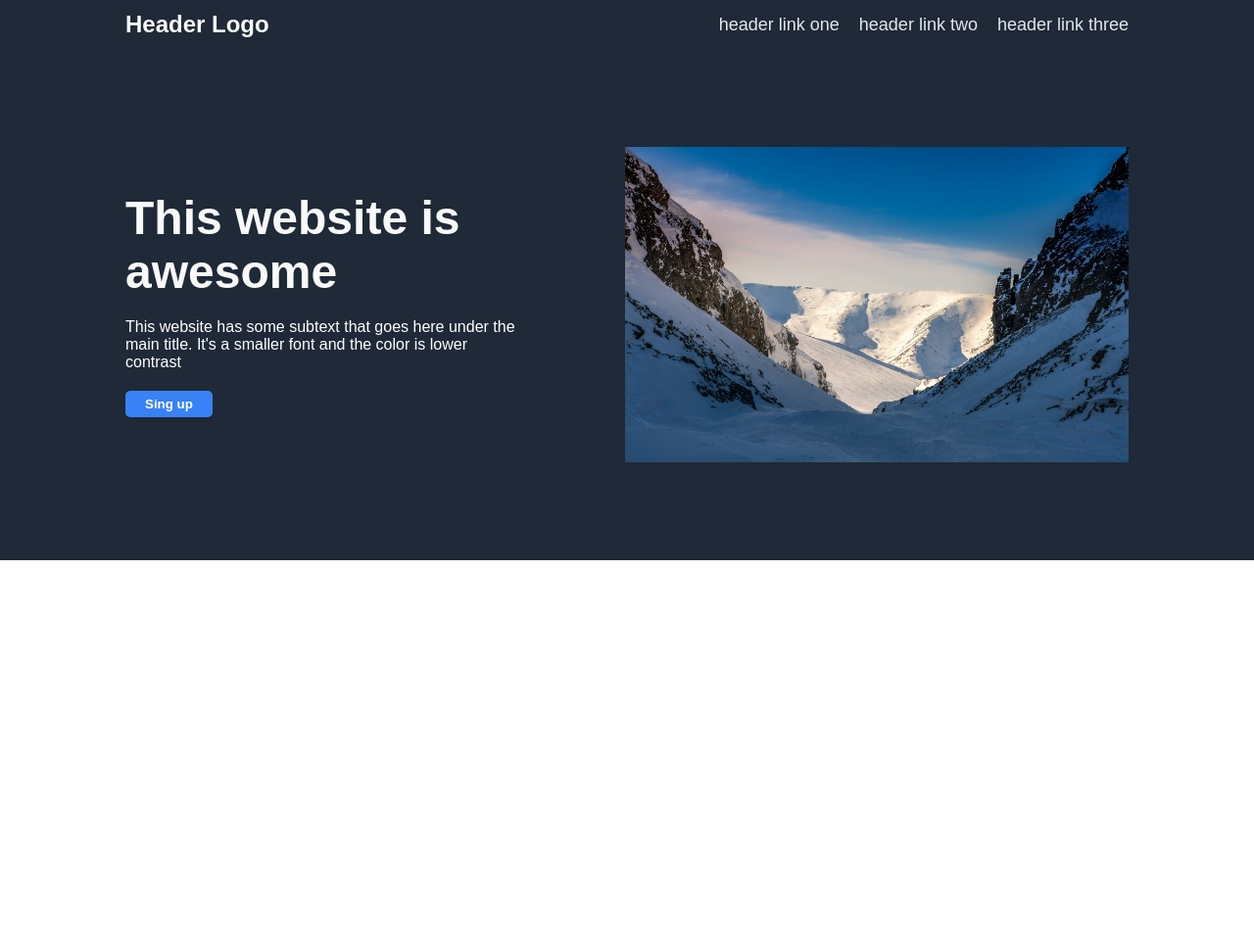
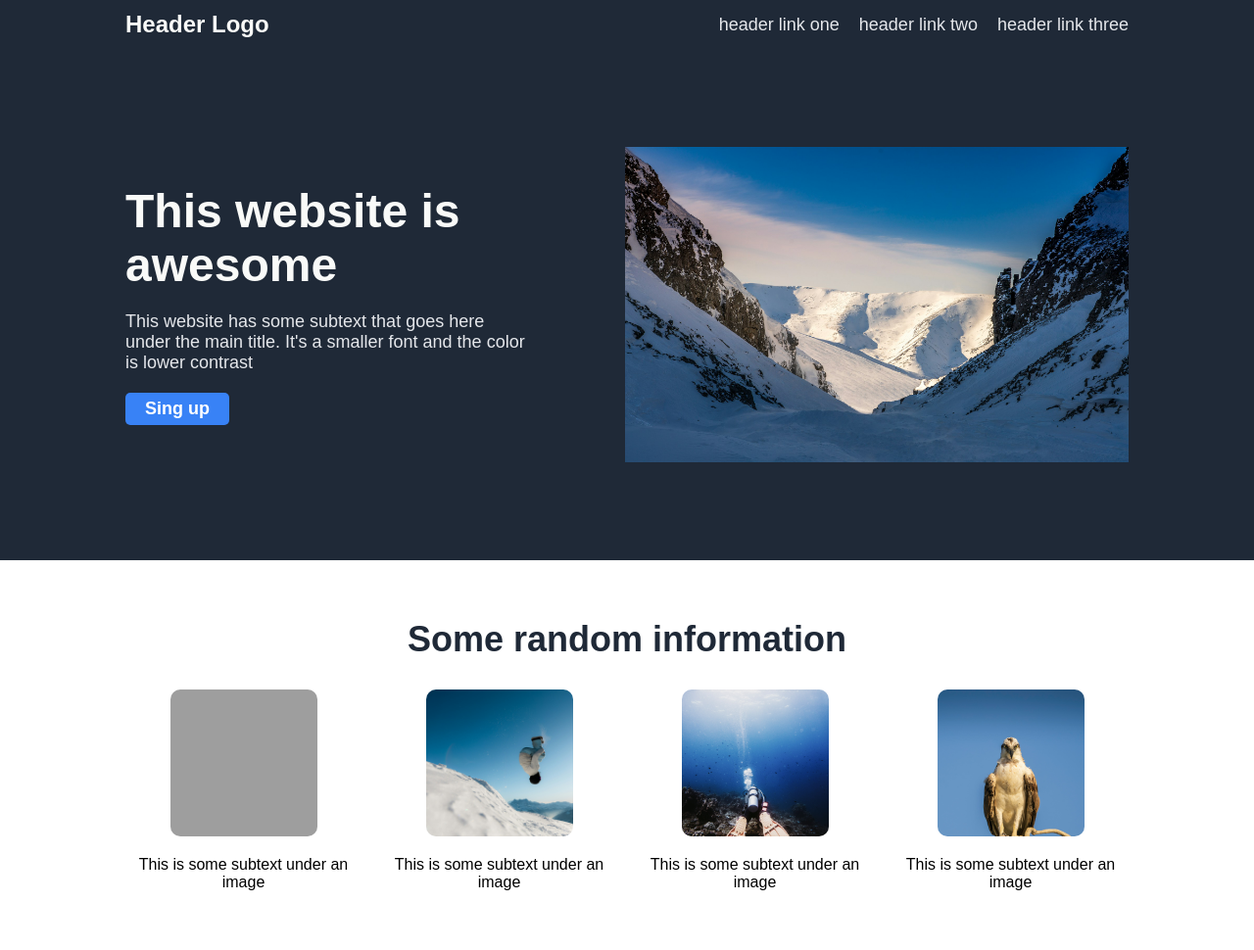
Before and after one commit to liesahr/odin-landing-page, a plain HTML site: page index.html in a window 1280 px wide. Shown: the whole page at 98% size. Before the commit the page ends 800 px from the top, so only its background shows below. Drawn offline with Linux system fonts and the light colour scheme; grey boxes are pictures that could not be loaded.

Commit message:
Adden information section

```diff
--- a/index.html
+++ b/index.html
@@ -28,5 +28,26 @@
             <img src="images/master-unknown-VEyZ4sP3xCc-unsplash.jpg">
         </div>
     </header>
+    <div class="info-section">
+        <h2>Some random information</h2>
+        <div class="info-content">
+            <div class="info">
+                <div class="image1"></div>
+                <p>This is some subtext under an image</p>
+            </div>
+            <div class="info">
+                <div class="image2"></div>
+                <p>This is some subtext under an image</p>
+            </div>
+            <div class="info">
+                <div class="image3"></div>
+                <p>This is some subtext under an image</p>
+            </div>
+            <div class="info">
+                <div class="image4"></div>
+                <p>This is some subtext under an image</p>
+            </div>
+        </div>
+    </div>
 </body>
 </html>
--- a/style.css
+++ b/style.css
@@ -66,6 +66,8 @@ h1 {
 
 .header-text p {
     padding: 20px 0;
+    font-size: 18px;
+    color: #E5E7EB;
 }
 
 .header-text button {
@@ -75,4 +77,71 @@ h1 {
     border-style: none;
     border-radius: 5px;
     font-weight: bold;
+    font-size: 18px;
 }
+
+.info-section {
+    padding: 60px 0;
+    display: flex;
+    flex-direction: column;
+    justify-content: center;
+    align-items: center;
+    width: 100%;
+}
+
+h2 {
+    font-size: 36px;
+    color: #1F2937;
+    font-weight: 900;
+}
+
+.info-content {
+    display: flex;
+    flex-direction: row;
+    gap: 20px;
+    width: 80%;
+}
+
+.info p {
+    text-align: center;
+}
+
+.info {
+    display: flex;
+    flex-direction: column;
+    align-items: center;
+    gap: 20px;
+    margin-top: 30px;
+}
+
+.image1 {
+    height: 150px;
+    width: 150px;
+    background-image: url(images/jonny-gios--mE-xizpbrk-unsplash.jpg);
+    background-size: cover;
+    border-radius: 10px;
+}
+
+.image2 {
+    height: 150px;
+    width: 150px;
+    background-image: url(images/nathanael-desmeules-m4bVW2wbJ6E-unsplash.jpg);
+    background-size: cover;
+    border-radius: 10px;
+}
+
+.image3 {
+    height: 150px;
+    width: 150px;
+    background-image: url(images/nir-himi-7dtqHbPtwZs-unsplash.jpg);
+    background-size: cover;
+    border-radius: 10px;
+}
+
+.image4 {
+    height: 150px;
+    width: 150px;
+    background-image: url(images/pascal-van-de-vendel--B7z6xCiIAw-unsplash.jpg);
+    background-size: cover;
+    border-radius: 10px;
+}
```
